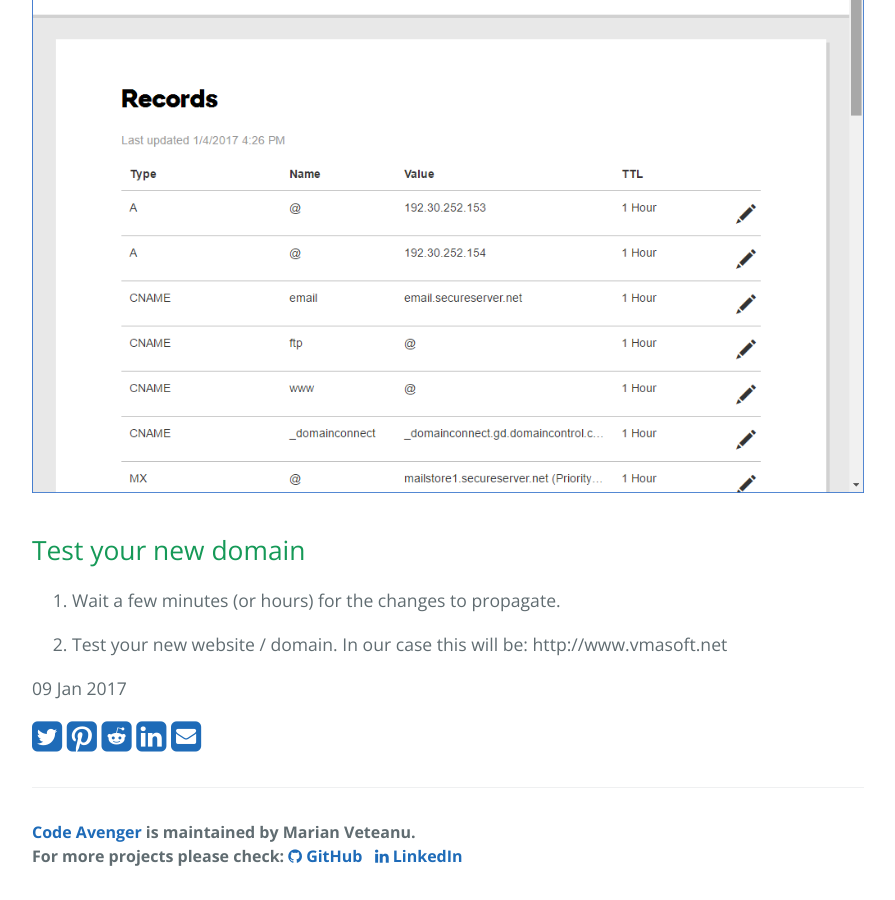
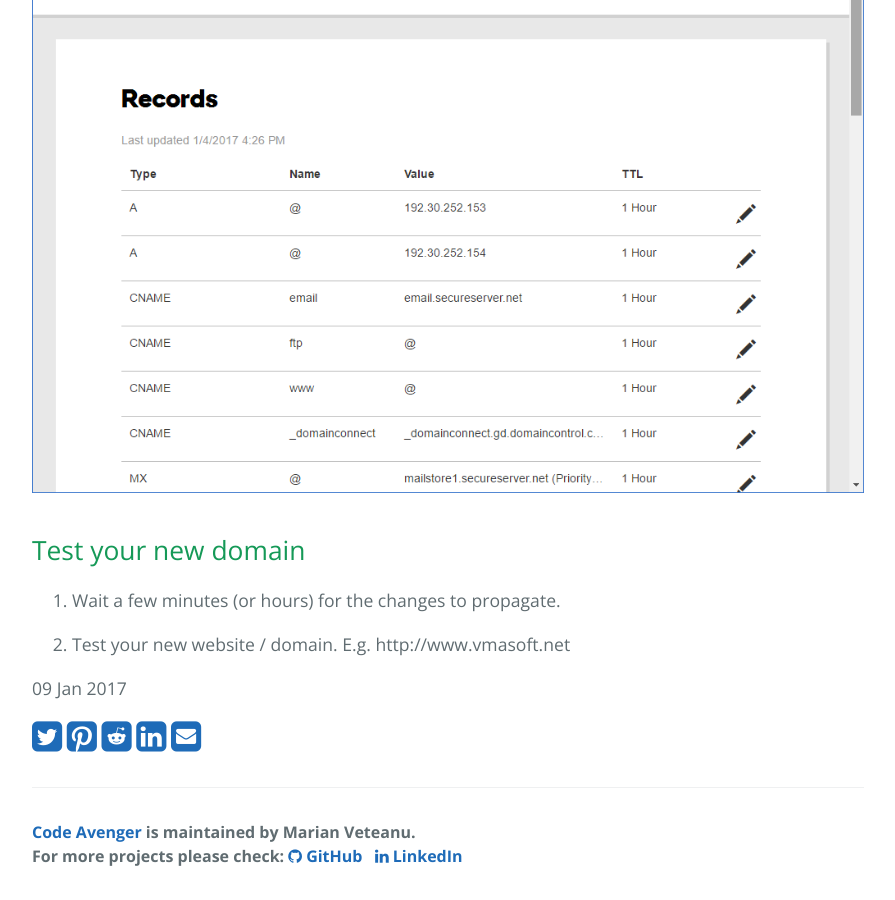
Before and after one commit to mveteanu/CodeAvenger, a Jekyll site: the page built from _posts/2017-01-09-Add-a-custom-domain-to-a-GitHub-repository.md, in a window 1280 px wide and 900 px high, scrolled down 4403 px. Shown: the whole window, without its empty margins (192-1087 px from the left). Built offline with Jekyll 4.4.1, drawn with Linux system fonts in a browser that asks for light colours; nearby versions of some CDN libraries; our own code applies the rules of GitHub Pages for plain Markdown files.

Commit message:
Update 2017-01-09-Add-a-custom-domain-to-a-GitHub-repository.md

```diff
--- a/_posts/2017-01-09-Add-a-custom-domain-to-a-GitHub-repository.md
+++ b/_posts/2017-01-09-Add-a-custom-domain-to-a-GitHub-repository.md
@@ -80,6 +80,7 @@ Go back to GoDaddy and enter the "Manage DNS" section for your domain.
    - 192.30.252.153
    - 192.30.252.154
 
+
 2. To set up the www subdomain, such as www.vmasoft.net we need to configure a CNAME record with GoDaddy.
 The CNAME record will never point to an IP address but instead to another DNS record.
 
@@ -102,5 +103,4 @@ Test your new domain
 
 1. Wait a few minutes (or hours) for the changes to propagate.
 
-2. Test your new website / domain. In our case this will be:
-http://www.vmasoft.net
+2. Test your new website / domain. E.g. http://www.vmasoft.net
```
